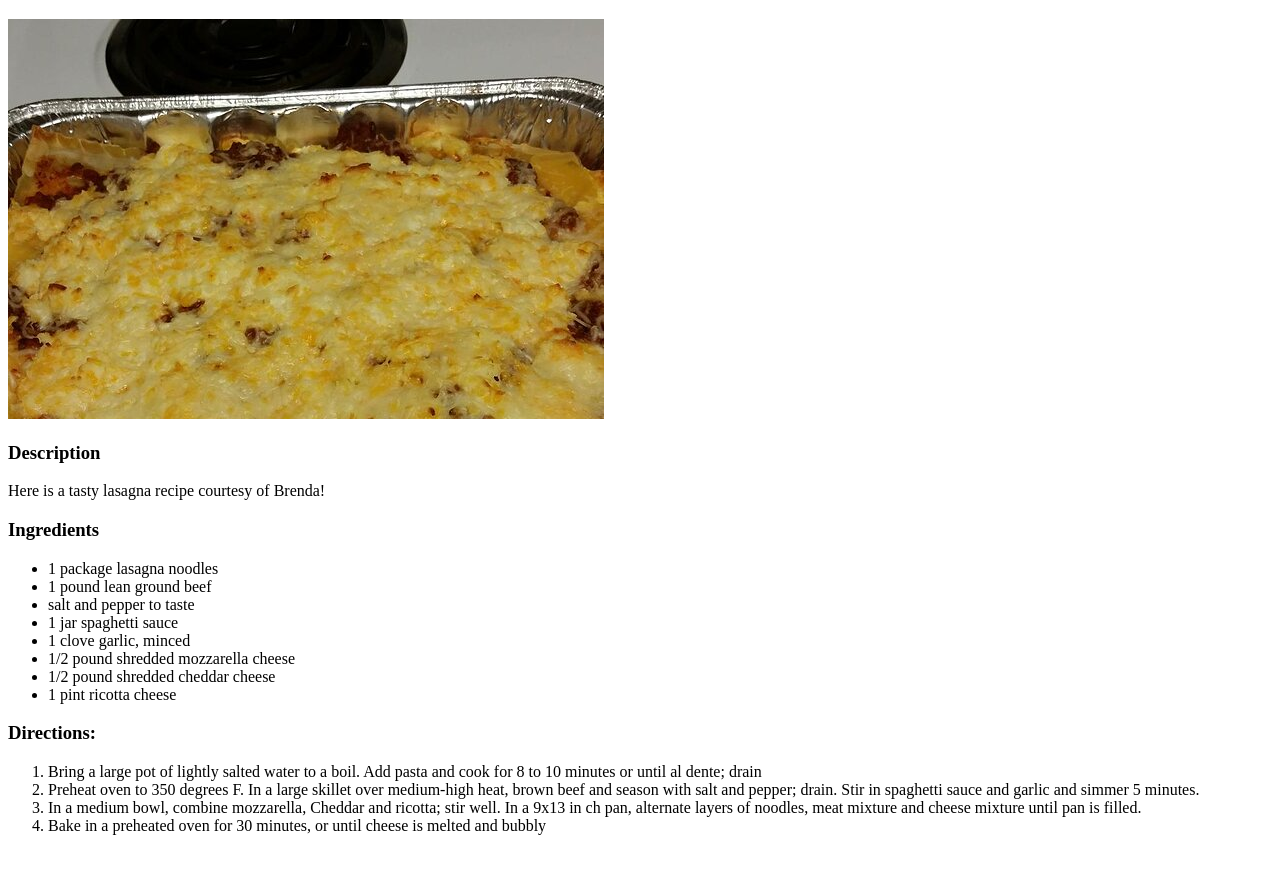
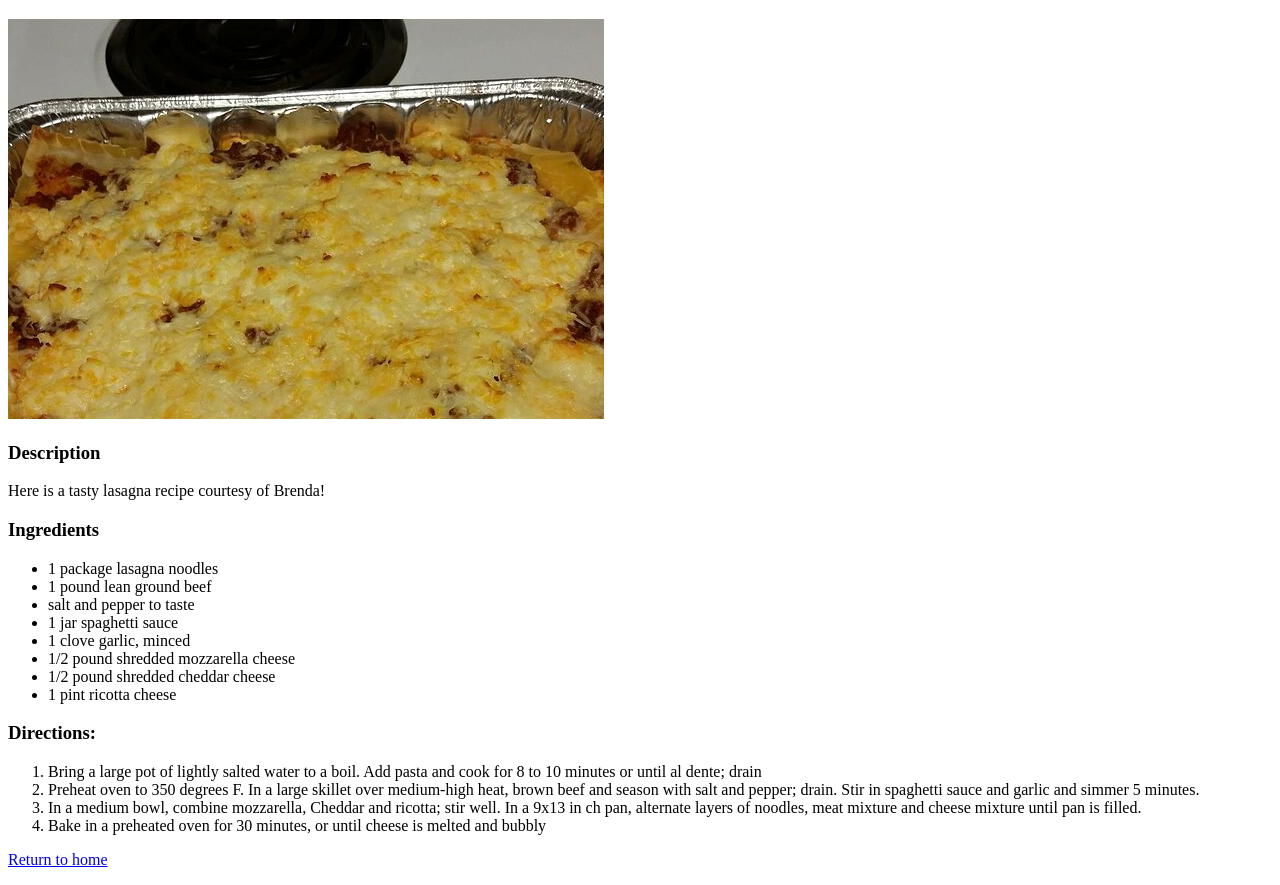
Before and after one commit to avogwi/odin-recipes, a plain HTML site: page recipes/lasagna.html in a window 1280 px wide. Shown: the part 61-946 px from the top of the page. Before the commit the page ends 912 px from the top, so only its background shows below. Drawn offline with Linux system fonts and the light colour scheme.

Commit message:
added return to home links

```diff
--- a/recipes/lasagna.html
+++ b/recipes/lasagna.html
@@ -29,5 +29,6 @@
         <li>In a medium bowl, combine mozzarella, Cheddar and ricotta; stir well.  In a 9x13 in ch pan, alternate layers of noodles, meat mixture and cheese mixture until pan is filled.</li>
         <li>Bake in a preheated oven for 30 minutes, or until cheese is melted and bubbly</li>
     </ol>
+    <p><a href="../index.html">Return to home</a></p>
 </body>
 </html>
```
Also changed, not shown: recipes/pancakes.html (+1 -1 lines), recipes/pizza.html (+1 -0 lines).
